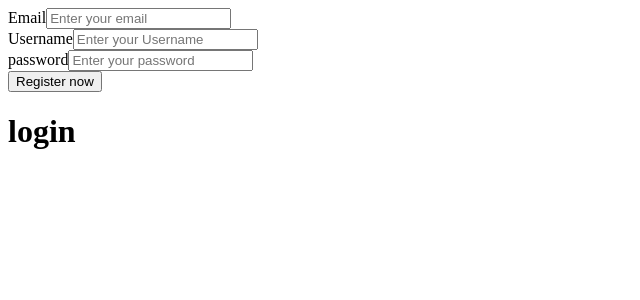
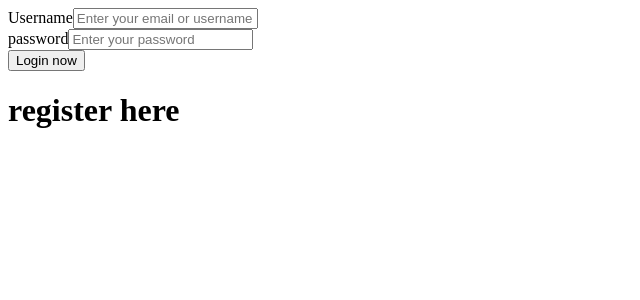
Before and after one commit to vineet224/Login_Project, a React app: page /home in a window 1280 px wide. Shown: the top 300 px of the page, without its empty margins (0-640 px from the left). Built offline with nearby package versions, Linux system fonts and the light colour scheme.

Commit message:
fixed components rendring and flow

```diff
--- a/src/components/App.js
+++ b/src/components/App.js
@@ -11,16 +11,8 @@ function App(){
     const [password,setPassword]=useState('');
     const [email,setEmail]=useState('');
 
-    const [isloginModelOpen, setIsLoginModelOpen ] = useState('');
-    const [isRegisterModelOpen, setIsRegisterModelOpen ] = useState('');
-
-    // useEffect(()=>{
-    //     const setIsLoginModelOpen = ()=>{
-
-    //       setIsLoginModelOpen(true)
-    //     }
-    //     setIsLoginModelOpen()
-    //   },[])
+    const [isloginModelOpen, setIsLoginModelOpen ] = useState(true);
+    const [isRegisterModelOpen, setIsRegisterModelOpen ] = useState(false);
 
     function changeToLogin(event){
         setIsLoginModelOpen(true);
@@ -28,11 +20,13 @@ function App(){
     }
 
     function changeToRegister(event){
+
         setIsLoginModelOpen(false);
         setIsRegisterModelOpen(true);
     }
 
     function onRegistration(event){
+        alert("here in change to register");
         setIsLoginModelOpen(false);
         setIsRegisterModelOpen(false);
     }
@@ -57,35 +51,20 @@ function App(){
         setPassword(event.target.value)
     }
 
-
-    //   return (
-    //     <Router>
-    //         <div>
-    //             <Routes>
-    //                 <Route exact path='/' element={<LoginCard name={name} password={password}
-    //                 handleNameChange={handleNameChange} handleEmailChange={handleEmailChange}
-    //                 handleSubmit={handleSubmit} handlePasswordChange={handlePasswordChange}/>} />
-
-    //                 <Route path='/register' element={<RegisterCard name={name} password={password} email={email}
-    //                 handleNameChange={handleNameChange} handleEmailChange={handleEmailChange}
-    //                 handleSubmit={handleSubmit} handlePasswordChange={handlePasswordChange} />} />
-
-    //                 <Route path='/home' element={Posts}/>
-    //             </Routes>
-    //         </div>
-    //     </Router>
-    //   )
-
-    // return(
-    //     <div className='App'>
-    //             <LoginCard onLogin={onLogin} changeToRegister={changeToRegister} name={name} password={password}
-    //             handleNameChange={handleNameChange} handlePasswordChange={handlePasswordChange}/>
-    //     </div>
-    // )
-
     return (
         <div>
-            <RegisterCard />
+            <div>
+                {isloginModelOpen && <LoginCard onLogin={onLogin} changeToRegister={changeToRegister} name={name} password={password}
+                handleNameChange={handleNameChange} handlePasswordChange={handlePasswordChange}/>}
+
+                {isRegisterModelOpen && <RegisterCard onRegistration={onRegistration} changeToLogin={changeToLogin} name={name}
+                password={password} email={email} handleEmailChange={handleEmailChange} handleNameChange={handleNameChange}
+                handlePasswordChange={handlePasswordChange} onLogin={onLogin}/>}
+            </div>
+            {(!isloginModelOpen && !isRegisterModelOpen) && <Posts name={name} email={email} password={password}
+            isloginModelOpen={isloginModelOpen} isRegisterModelOpen={isRegisterModelOpen}
+            handleEmailChange={handleEmailChange} handleNameChange={handleNameChange} handlePasswordChange={handlePasswordChange}
+            onLogin={onLogin} onRegistration={onRegistration} changeToLogin={changeToLogin} changeToRegister={changeToRegister}/>}
         </div>
     )
 }
--- a/src/components/LoginCard.js
+++ b/src/components/LoginCard.js
@@ -17,7 +17,7 @@ function LoginCard(props){
                 <div>
                     <input type="submit" value="Login now"/>
                 </div>
-                <div className='nav-bar'>
+                <div className='nav-bar' onClick={props.changeToRegister}>
                     <h1>register here</h1>
                 </div>
             </form>
--- a/src/components/Posts.js
+++ b/src/components/Posts.js
@@ -4,9 +4,30 @@ import RegisterCard from './registerCard';
 import LoginCard from './LoginCard';
 import '../css/posts.css'
 
+
+const defaultPosts = [
+    {
+        name: "Theresa Webb",
+        createdAt: new Date(),
+        imageUrl: "",
+        message: "Hello firends theresa here.",
+        comments: [1,2,3,4,5,6],
+        edited: false
+    },
+    {
+        name: "Marvin Mickenny",
+        createdAt: new Date(),
+        imageUrl: "",
+        message: "Hello firends theresa here.",
+        comments: [1,2,3,4,5,6,7,8,9,0,1,2,3,4],
+        edited: true
+    }
+ ]
+
+
 function Posts(props){
 
-    const [posts, setPosts] = useState([]);
+    const [posts, setPosts] = useState(defaultPosts);
     const [newComment, setNewComment] = useState([]);
 
     const appClass = `Posts ${(props.isloginModelOpen || props.isRegisterModelOpen) ? 'blur' : ''}`;
@@ -24,41 +45,18 @@ function Posts(props){
         event.preventDefault();
     }
 
-    useEffect(()=>{
-        const getPosts= async ()=>{
-         const defaultPosts = [
-            {
-                name: "Theresa Webb",
-                createdAt: new Date(),
-                imageUrl: "",
-                message: "Hello firends theresa here.",
-                comments: [1,2,3,4,5,6],
-                edited: false
-            },
-            {
-                name: "Marvin Mickenny",
-                createdAt: new Date(),
-                imageUrl: "",
-                message: "Hello firends theresa here.",
-                comments: [1,2,3,4,5,6,7,8,9,0,1,2,3,4],
-                edited: true
-            }
-         ]
-          setPosts(defaultPosts)
-        }
-        getPosts()
-      },[])
-
     return(
         <div className={appClass}>
             <div>
                 <h1>Hello {props.name}</h1>
-                <Post posts={posts} />
+                <Post posts={posts} name={props.name} handleCommentUpdate={handleCommentUpdate} handlePost={handlePost} />
             </div>
             <div>
-                {isloginModelOpen && <LoginCard onLogin={props.onLogin} changeToRegister={props.changeToRegister} name={props.name}
+                {props.isloginModelOpen && <LoginCard onLogin={props.onLogin} changeToRegister={props.changeToRegister} name={props.name}
                 password={props.password} handleNameChange={handleNameChange} handlePasswordChange={handlePasswordChange}/>}
-                {isRegisterModelOpen && <RegisterCard onRegistration={props.onRegistration} changeToLogin={props.changeToLogin} />}
+                {props.isRegisterModelOpen && <RegisterCard onRegistration={props.onRegistration} changeToLogin={props.changeToLogin}
+                name={props.name} email={props.email} handleEmailChange={props.handleEmailChange}
+                password={props.password} handleNameChange={handleNameChange} handlePasswordChange={handlePasswordChange}/>}
             </div>
         </div>
     )
--- a/src/components/registerCard.js
+++ b/src/components/registerCard.js
@@ -1,37 +1,31 @@
 import React, {Component, useState} from 'react' ;
 import { BrowserRouter as Router, Switch, Route, Link, Routes } from 'react-router-dom';
 
-function RegisterCard(){
+function RegisterCard(props){
 
     return(
        <div>
-            <form>
+            <form onSubmit={props.onRegistration}>
                 <div>
                     <label className='lable'>Email</label>
-                    <input type='text' placeholder='Enter your email' />
+                    <input type='text' placeholder='Enter your email' value={props.email} onChange={props.handleEmailChange}/>
                 </div>
                 <div>
                     <label className='lable'>Username</label>
-                    <input type='text' placeholder='Enter your Username'/>
+                    <input type='text' placeholder='Enter your Username' value={props.name} onChange={props.handleNameChange} />
                 </div>
                 <div>
                     <label className='lable'>password</label>
-                    <input type='text' placeholder='Enter your password'/>
+                    <input type='text' placeholder='Enter your password' value={props.password} onChange={props.handlePasswordChange}/>
                 </div>
                 <div>
                     <input type="submit" value="Register now"/>
                 </div>
             </form>
-            <div className='nav-bar'>
+            <div className='nav-bar' onClick={props.changeToLogin}>
                    <h1>login</h1>
             </div>
         </div>
     )
-
-    // return (
-    //     <div>
-    //         <h1>hello reg</h1>
-    //     </div>
-    // )
 }
 export default RegisterCard;
--- a/src/index.js
+++ b/src/index.js
@@ -1,6 +1,5 @@
 import React from 'react';
 import ReactDOM from 'react-dom';
 import App from "./components/App";
-import LoginCard from './components/LoginCard';
 
 ReactDOM.render(<App />, document.getElementById('root'));
```
Also changed, not shown: readme.txt (deleted).
